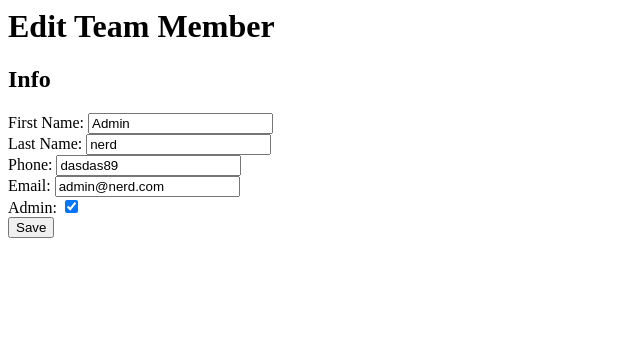
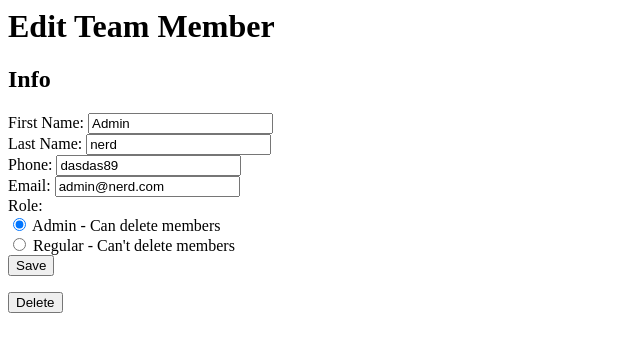
Before and after one commit to Avikam03/atsni, a Django app: page /edit/6/ in a window 1280 px wide. Shown: the top 352 px of the page, without its empty margins (0-640 px from the left). Run offline with Django 4.2, Linux system fonts and the light colour scheme; data comes from the database, SQL or seed files in the repository; both versions use the stored data as it was after the commit.

Commit message:
Implemented Delete

```diff
--- a/teamlist/forms.py
+++ b/teamlist/forms.py
@@ -1,19 +1,20 @@
 from django import forms
 
-class AddMemberForm(forms.Form):
+class MemberForm(forms.Form):
     template_name = "teamlist/member.html"
 
     first_name = forms.CharField(label='First Name', max_length=30)
     last_name = forms.CharField(label='Last Name', max_length=30)
     phone = forms.CharField(max_length=12)
     email = forms.EmailField()
-    admin = forms.BooleanField(required=False)
+    # admin = forms.BooleanField(required=False)
 
-class EditMemberForm(forms.Form):
-    template_name = "teamlist/member.html"
-
-    first_name = forms.CharField(label='First Name', max_length=30)
-    last_name = forms.CharField(label='Last Name', max_length=30)
-    phone = forms.CharField(max_length=12)
-    email = forms.EmailField()
-    admin = forms.BooleanField(required=False)
+    CHOICES = [
+        ('True', 'Admin - Can delete members'),
+        ('False', 'Regular - Can\'t delete members'),
+    ]
+    admin = forms.ChoiceField(
+        label='Role',
+        widget=forms.RadioSelect,
+        choices=CHOICES,
+    )
--- a/teamlist/templates/teamlist/edit.html
+++ b/teamlist/templates/teamlist/edit.html
@@ -7,3 +7,8 @@
     {{ form }}
     <input type="submit" value="Save">
 </form>
+
+<form action="/delete/{{ member.id }}/" method="post">
+    {% csrf_token %}
+    <input type="submit" value="Delete">
+</form>
--- a/teamlist/urls.py
+++ b/teamlist/urls.py
@@ -6,4 +6,5 @@ urlpatterns = [
     path('', views.index, name='index'),
     path('add/', views.add, name='add'),
     path('edit/<int:id>/', views.edit, name='edit'),
+    path('delete/<int:id>/', views.delete, name='delete'),
 ]
--- a/teamlist/views.py
+++ b/teamlist/views.py
@@ -2,7 +2,7 @@ from django.shortcuts import get_object_or_404, render, redirect
 from django.template import loader
 
 from .models import Member
-from .forms import AddMemberForm, EditMemberForm
+from .forms import MemberForm
 
 
 # Create your views here.
@@ -19,7 +19,7 @@ def add(request):
     # if this is a POST request we need to process the form data
     if request.method == 'POST':
         # create a form instance and populate it with data from the request:
-        form = AddMemberForm(request.POST)
+        form = MemberForm(request.POST)
         # check whether it's valid:
         if form.is_valid():
             # process the data in form.cleaned_data as required
@@ -42,9 +42,14 @@ def add(request):
         else:
             print(form.errors)
     else:
-        form = AddMemberForm()
+        form = MemberForm(initial={'admin': 'False'})
     return render(request, 'teamlist/add.html', {'form': form})
 
+def delete(request, id):
+    member = get_object_or_404(Member, id=id)
+    if request.method == 'POST' and member:
+        member.delete()
+        return redirect('/')
 
 def edit(request, id):
     member = get_object_or_404(Member, id=id)
@@ -52,7 +57,7 @@ def edit(request, id):
     # if this is a POST request we need to process the form data
     if request.method == 'POST':
         # create a form instance and populate it with data from the request:
-        form = EditMemberForm(request.POST)
+        form = MemberForm(request.POST)
         # check whether it's valid:
         if form.is_valid():
             # process the data in form.cleaned_data as required
@@ -73,5 +78,5 @@ def edit(request, id):
         else:
             print(form.errors)
     else:
-        form = EditMemberForm({ 'first_name': member.first_name, 'last_name': member.last_name, 'phone': member.phone, 'email': member.email, 'admin': member.admin})
+        form = MemberForm({ 'first_name': member.first_name, 'last_name': member.last_name, 'phone': member.phone, 'email': member.email, 'admin': member.admin})
     return render(request, 'teamlist/edit.html', {'member': member, 'form': form})
```
Also changed, not shown: db.sqlite3.
